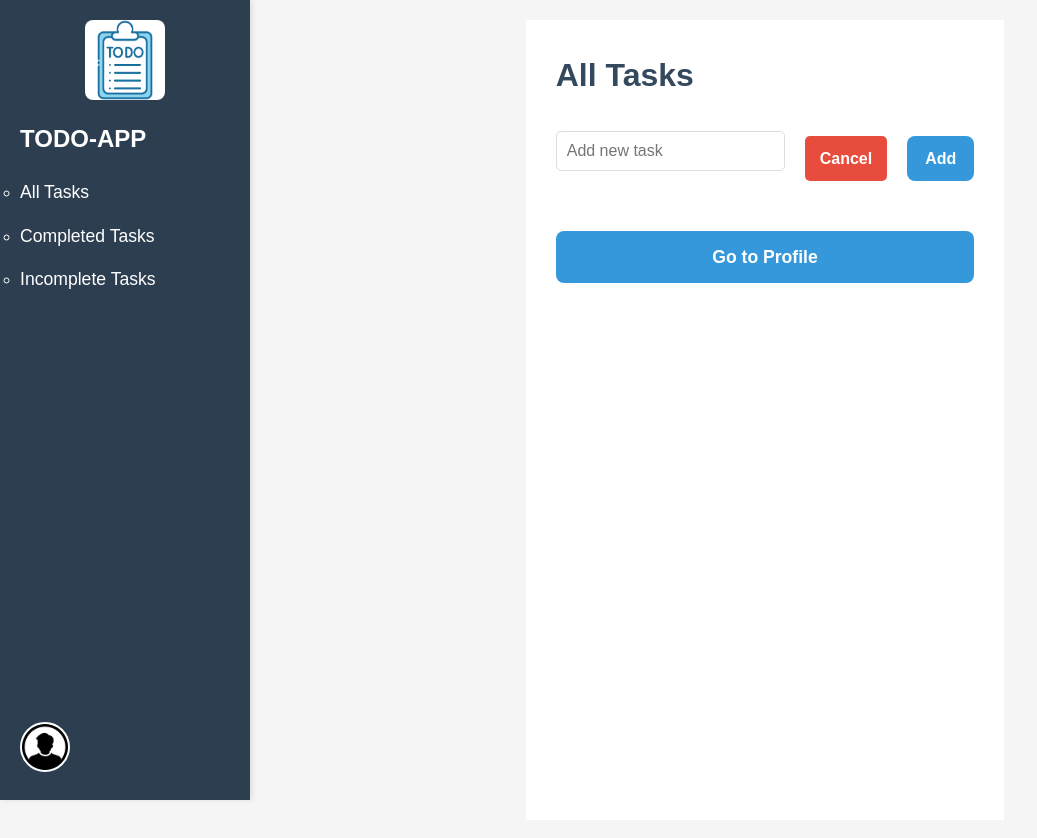
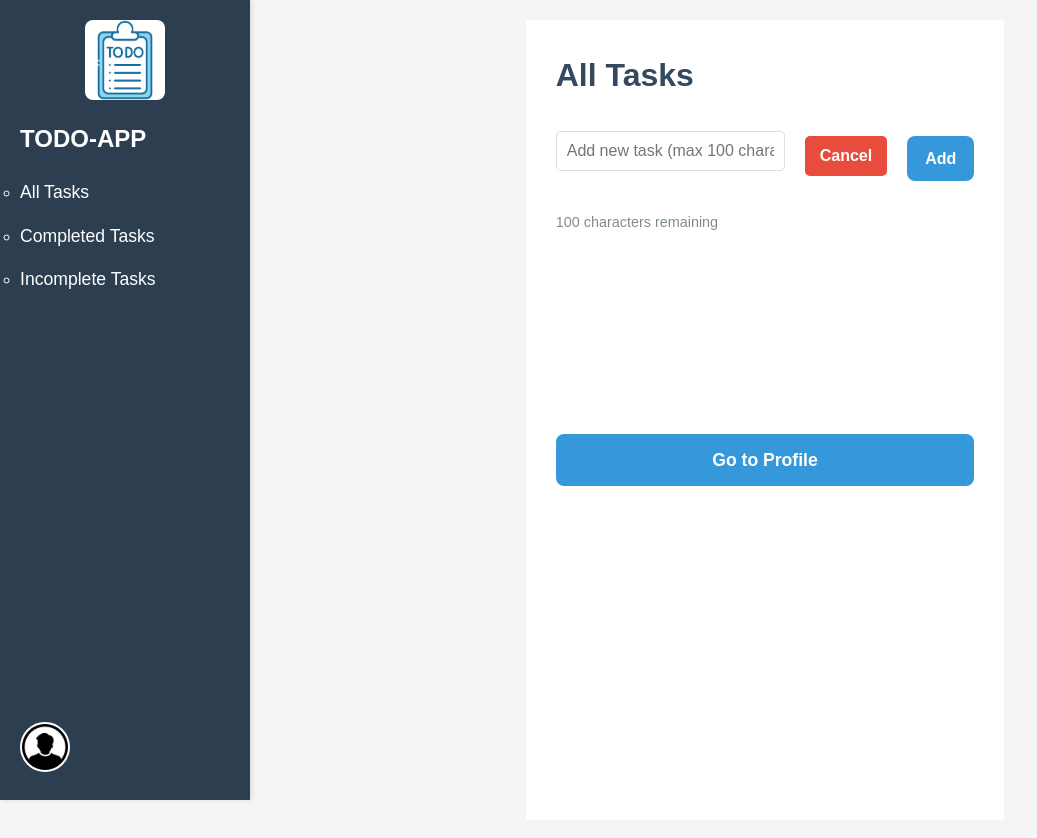
Before and after one commit to Dion464/todo-app, a Next.js app: page /tasks in a window 1280 px wide. Shown: the whole page, without its empty margins (0-1037 px from the left). Built offline with nearby package versions, Linux system fonts and the light colour scheme.

Commit message:
"Updated task input with character limit and counter."

```diff
--- a/pages/tasks.js
+++ b/pages/tasks.js
@@ -11,6 +11,7 @@ export default function FilteredTasks() {
   const router = useRouter();
   const { filter } = router.query;
   const userId = 1; // Placeholder user ID
+  const MAX_TASK_LENGTH = 100; // Maximum characters for a task
 
   // Fetch tasks with the appropriate filter
   const fetchTasks = async () => {
@@ -37,7 +38,14 @@ export default function FilteredTasks() {
 
   // Add new task
   const addTask = async () => {
-    if (!newTask.trim()) return;
+    if (!newTask.trim()) {
+      alert('Task cannot be empty!');
+      return;
+    }
+    if (newTask.length > MAX_TASK_LENGTH) {
+      alert(`Task cannot exceed ${MAX_TASK_LENGTH} characters.`);
+      return;
+    }
 
     try {
       const response = await fetch('/api/tasks', {
@@ -88,7 +96,7 @@ export default function FilteredTasks() {
       const response = await fetch(`/api/tasks/${taskId}`, {
         method: 'DELETE',
         headers: {
-          'Authorization': 'Bearer ' + localStorage.getItem('token'), // Authorization token
+          Authorization: 'Bearer ' + localStorage.getItem('token'), // Authorization token
         },
       });
 
@@ -116,8 +124,12 @@ export default function FilteredTasks() {
           <input
             type="text"
             value={newTask}
-            onChange={(e) => setNewTask(e.target.value)}
-            placeholder="Add new task"
+            onChange={(e) => {
+              if (e.target.value.length <= MAX_TASK_LENGTH) {
+                setNewTask(e.target.value);
+              }
+            }}
+            placeholder="Add new task (max 100 characters)"
             className={styles.taskInput}
           />
           <button onClick={resetInput} className={styles.deleteButton}>
@@ -127,6 +139,11 @@ export default function FilteredTasks() {
             Add
           </button>
         </div>
+
+        {/* Display remaining character count */}
+        <p className={styles.charCount}>
+          {MAX_TASK_LENGTH - newTask.length} characters remaining
+        </p>
 
         <div className={styles.taskList}>
           <TaskList
--- a/styles/TaskList.module.css
+++ b/styles/TaskList.module.css
@@ -26,6 +26,7 @@
   overflow-wrap: break-word;
   overflow: hidden;
   position: relative;
+
 }
 
 .taskItem .taskContent {
--- a/styles/task.module.css
+++ b/styles/task.module.css
@@ -21,6 +21,7 @@
   margin-left: 250px;
   padding: 30px;
   background-color:white;
+
   overflow-y: auto;
   width: calc(100% - 250px);
   max-width: 100%; /* Ensures full width */
@@ -97,7 +98,7 @@
   padding: 15px;
   border: 1px solid #ddd;
   border-radius: 8px;
-  background-color: #f9f9f9;
+  background-color: #9fe3e8;
 }
 
 .taskItem:hover {
@@ -107,6 +108,7 @@
 .deleteButton {
   background-color: #e74c3c;
   margin-top: 15px;
+  margin-bottom: 5px;
 }
 
 .deleteButton:hover {
@@ -118,7 +120,7 @@
   text-decoration: none;
   font-size: 1.1rem;
   display: block;
-  margin-top: 20px;
+  margin-top: 200px;
   text-align: center;
   padding: 12px 20px;
   background-color: #3498db;
@@ -165,3 +167,8 @@
 .profileSection:hover .profileImage {
   transform: rotate(10deg); /* Slight rotation effect to indicate interactivity */
 }
+.charCount {
+  font-size: 0.9rem;
+  color: #7f8c8d;
+  margin-top: 5px;
+}
```
